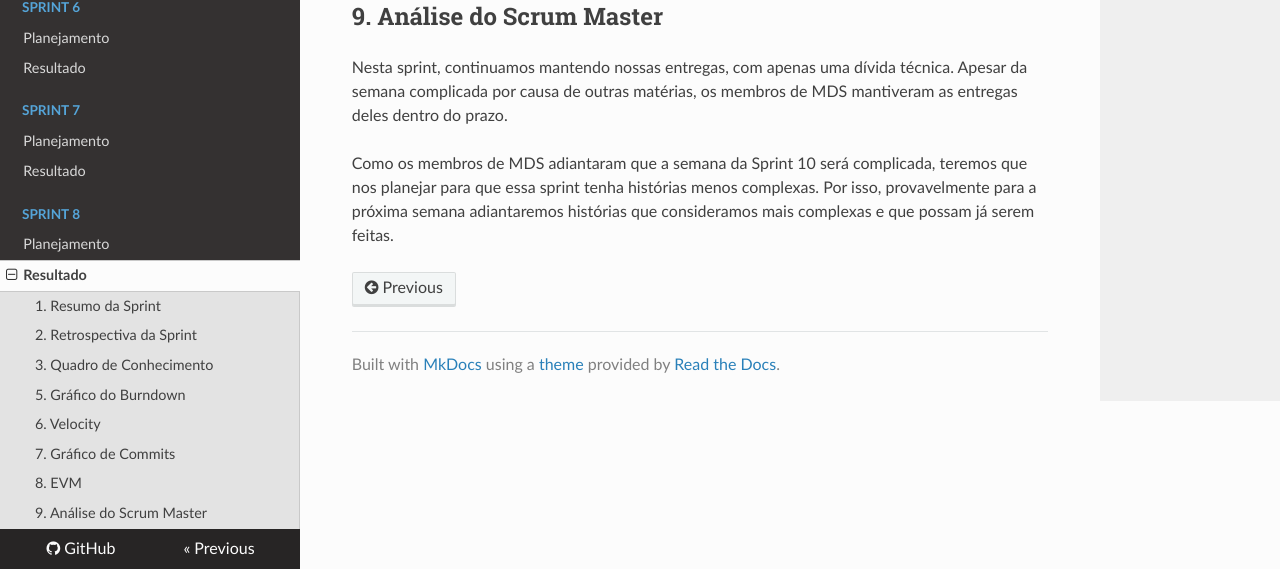
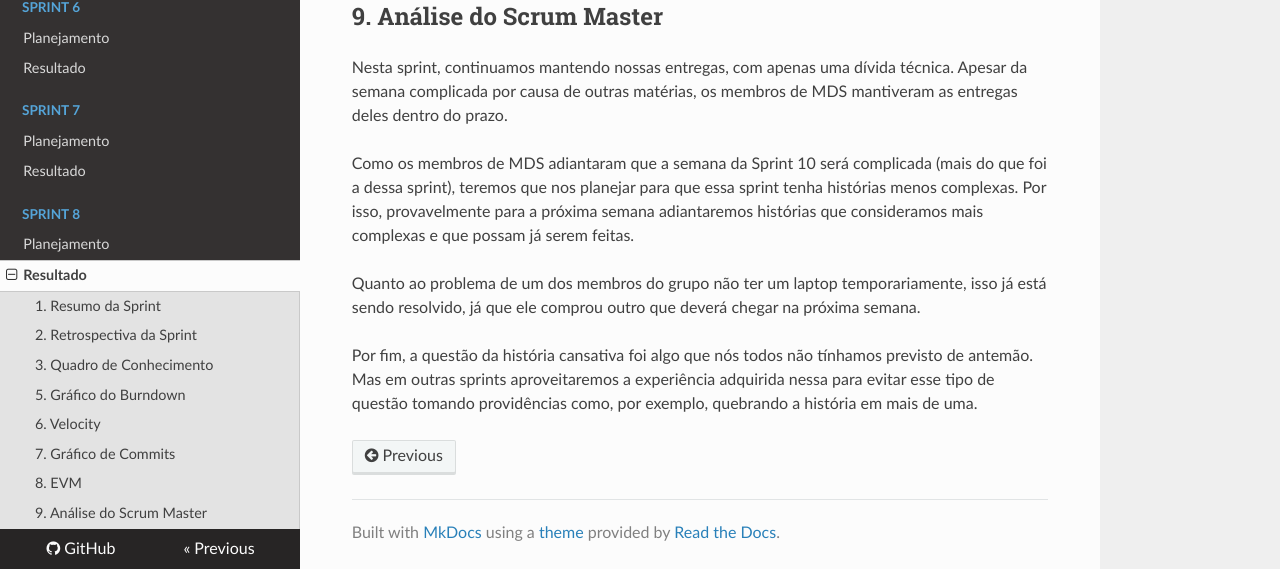
Before and after one commit to fga-eps-mds/2018.1-Dr-Down, an MkDocs documentation site: the page built from docs/sprints/08/results.md, in a window 1280 px wide and 900 px high, scrolled down 2497 px, cut to the strip 331-900 px from the top of the window. Built offline with MkDocs 1.6.1, drawn with Linux system fonts in a browser that asks for light colours; nearby versions of some CDN libraries; old or Windows-style settings are respelled for this version of MkDocs.

Commit message:
Improving the result's documentation of Sprint 8
Improve the Scrum Master commentaries about the sprint

```diff
--- a/docs/sprints/08/results.md
+++ b/docs/sprints/08/results.md
@@ -55,4 +55,8 @@ __Histórias que viraram débitos:__
 
 Nesta sprint, continuamos mantendo nossas entregas, com apenas uma dívida técnica. Apesar da semana complicada por causa de outras matérias, os membros de MDS mantiveram as entregas deles dentro do prazo.
 
-Como os membros de MDS adiantaram que a semana da Sprint 10 será complicada, teremos que nos planejar para que essa sprint tenha histórias menos complexas. Por isso, provavelmente para a próxima semana adiantaremos histórias que consideramos mais complexas e que possam já serem feitas.
+Como os membros de MDS adiantaram que a semana da Sprint 10 será complicada (mais do que foi a dessa sprint), teremos que nos planejar para que essa sprint tenha histórias menos complexas. Por isso, provavelmente para a próxima semana adiantaremos histórias que consideramos mais complexas e que possam já serem feitas.
+
+Quanto ao problema de um dos membros do grupo não ter um laptop temporariamente, isso já está sendo resolvido, já que ele comprou outro que deverá chegar na próxima semana.
+
+Por fim, a questão da história cansativa foi algo que nós todos não tínhamos previsto de antemão. Mas em outras sprints aproveitaremos a experiência adquirida nessa para evitar esse tipo de questão tomando providências como, por exemplo, quebrando a história em mais de uma.
```
